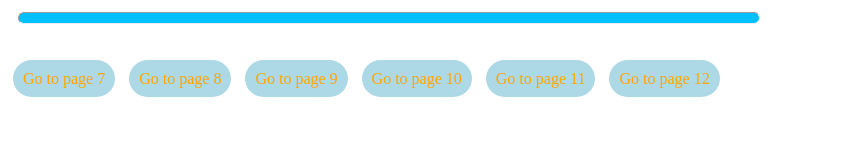
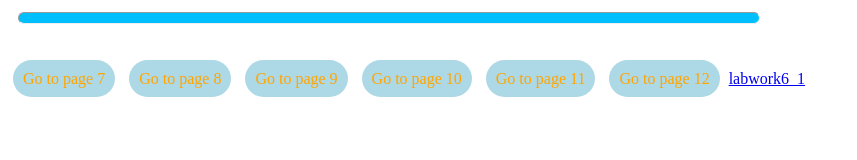
Before and after one commit to SwagMaverick/CSCI-101, a plain HTML site: page index.html in a window 1280 px wide. Shown: the part 210-370 px from the top of the page, without its empty margins (0-857 px from the left). Drawn offline with Linux system fonts and the light colour scheme.

Commit message:
Added labwork link next to go to page 12 link

```diff
--- a/index.html
+++ b/index.html
@@ -68,6 +68,7 @@ text-decoration:none;
       <a href="#page10"style="color:orange;" id="rcorners1">Go to page 10</a>
       <a href="#page11"style="color:orange;" id="rcorners1">Go to page 11</a>
       <a href="#page12"style="color:orange;" id="rcorners1">Go to page 12</a>
+      <a src href="labwork6_1.docx">labwork6_1</a>
 
     <h1 style="margin-top:100%;font-size:40" id = "page1">Page 1</h1><a href="#homepage" style="margin-left:90%;">Go to homepage</a>
     <div class="container">
```
Also changed, not shown: 1 other file.
